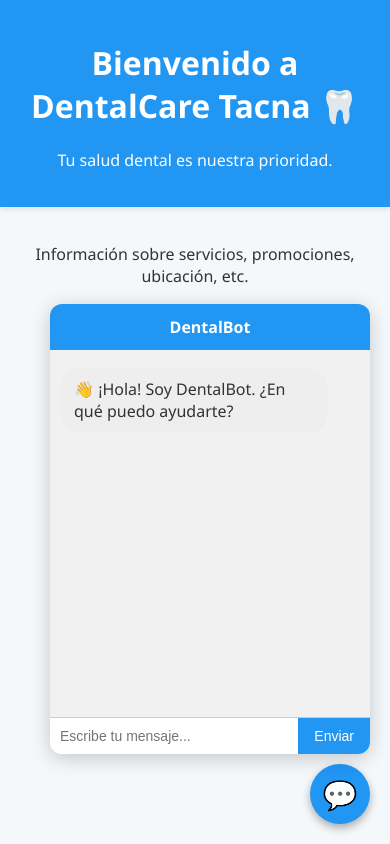
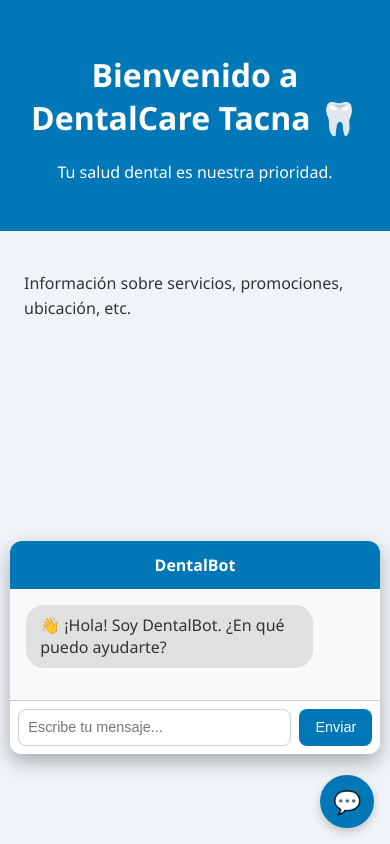
Before and after one commit to chavez-dev/dentalbot-azure, a Flask app: page / in a window 390 px wide. Run offline with Flask 3, Linux system fonts and the light colour scheme.

Commit message:
style: Chat Responsive

```diff
--- a/static/css/style.css
+++ b/static/css/style.css
@@ -1,158 +1,167 @@
-/* Estilos generales */
+/* General */
 body {
-    font-family: 'Segoe UI', Tahoma, Geneva, Verdana, sans-serif;
-    background-color: #f4f8fb;
     margin: 0;
-    padding: 0;
+    font-family: 'Segoe UI', sans-serif;
+    background: #f0f4f8;
     color: #333;
 }
 
+/* Header */
 header {
-    background-color: #2196f3;
+    background-color: #0077b6;
     color: white;
     text-align: center;
-    padding: 20px 10px;
-    box-shadow: 0 2px 6px rgba(0, 0, 0, 0.1);
+    padding: 2rem 1rem;
 }
 
 main {
-    padding: 20px;
-    text-align: center;
+    padding: 1.5rem;
+    font-size: 1rem;
+    line-height: 1.6;
 }
 
-/* Ícono del chatbot */
+/* Botón flotante */
 #bot-icon {
     position: fixed;
     bottom: 20px;
     right: 20px;
-    background-color: #2196f3;
+    background-color: #0077b6;
     color: white;
-    font-size: 28px;
-    width: 60px;
-    height: 60px;
+    font-size: 1.6rem;
     border-radius: 50%;
-    display: flex;
-    align-items: center;
-    justify-content: center;
+    padding: 0.7rem 0.8rem;
     cursor: pointer;
-    z-index: 999;
-    box-shadow: 0 4px 8px rgba(0, 0, 0, 0.3);
+    box-shadow: 0 4px 10px rgba(0, 0, 0, 0.2);
+    z-index: 1000;
+    transition: background 0.3s;
 }
 
-/* Ventana del chatbot */
+#bot-icon:hover {
+    background-color: #0096c7;
+}
+
+/* Ventana de chat */
 #chat-window {
     position: fixed;
-    bottom: 90px;
+    bottom: 80px;
     right: 20px;
     width: 320px;
-    height: 450px;
-    background-color: white;
+    max-height: 500px;
+    background: white;
     border-radius: 12px;
-    box-shadow: 0 4px 20px rgba(0, 0, 0, 0.2);
+    box-shadow: 0 8px 20px rgba(0, 0, 0, 0.3);
     display: flex;
     flex-direction: column;
     overflow: hidden;
     z-index: 1000;
 }
 
-/* Ocultar por defecto */
 .hidden {
     display: none;
 }
 
-/* Encabezado del chat */
+/* Cabecera del chat */
 .chat-header {
-    background-color: #2196f3;
+    background: #0077b6;
     color: white;
-    padding: 12px;
+    padding: 0.8rem;
+    font-weight: bold;
     text-align: center;
-    font-weight: bold;
-    font-size: 16px;
 }
 
-/* Caja de mensajes */
+/* Área del chat */
 .chat-box {
     flex: 1;
-    padding: 10px;
     overflow-y: auto;
-    background-color: #f1f1f1;
+    padding: 1rem;
+    background: #f9f9f9;
 }
 
 /* Mensajes */
 .msg {
-    margin: 8px 0;
+    margin-bottom: 1rem;
+    max-width: 85%;
 }
 
 .msg.user {
+    align-self: flex-end;
     text-align: right;
 }
 
 .msg.bot {
-    text-align: left;
+    align-self: flex-start;
 }
 
 .msg span {
     display: inline-block;
-    padding: 10px 14px;
-    border-radius: 20px;
-    max-width: 80%;
-    line-height: 1.4;
+    padding: 0.6rem 0.9rem;
+    border-radius: 18px;
+    background: #e0e0e0;
 }
 
 .msg.user span {
-    background-color: #d1edff;
-    color: #004975;
+    background: #0077b6;
+    color: white;
 }
 
-.msg.bot span {
-    background-color: #eeeeee;
-    color: #333;
-}
-
-/* Entrada de texto y botón */
+/* Entrada de texto */
 .chat-input {
     display: flex;
     border-top: 1px solid #ccc;
+    padding: 0.5rem;
+    background: #fff;
 }
 
 .chat-input input {
     flex: 1;
-    padding: 10px;
-    border: none;
-    outline: none;
-    font-size: 14px;
+    padding: 0.6rem;
+    font-size: 1rem;
+    border: 1px solid #ccc;
+    border-radius: 8px;
 }
 
 .chat-input button {
-    background-color: #2196f3;
+    margin-left: 0.5rem;
+    padding: 0.6rem 1rem;
+    background-color: #0077b6;
     color: white;
     border: none;
-    padding: 10px 16px;
+    border-radius: 8px;
     cursor: pointer;
-    font-size: 14px;
 }
 
-.chat-input button:hover {
-    background-color: #1976d2;
-}
-
-/* Tabla de horarios dentro del chat */
+/* Tabla en el chat */
 .tabla-chat {
     width: 100%;
     border-collapse: collapse;
-    font-size: 13px;
-    margin-top: 10px;
+    margin-top: 0.5rem;
+    font-size: 0.9rem;
 }
 
 .tabla-chat th,
 .tabla-chat td {
     border: 1px solid #ccc;
-    padding: 6px;
+    padding: 0.4rem;
     text-align: center;
-    background-color: white;
 }
 
-.tabla-chat th {
-    background-color: #e0f0ff;
-    font-weight: bold;
+/* RESPONSIVE */
+@media screen and (max-width: 600px) {
+    #chat-window {
+        width: 95%;
+        right: 2.5%;
+        bottom: 90px;
+        max-height: 80vh;
+    }
+
+    .chat-input input,
+    .chat-input button {
+        font-size: 0.9rem;
+    }
+
+    #bot-icon {
+        bottom: 16px;
+        right: 16px;
+        font-size: 1.4rem;
+    }
 }
--- a/templates/index.html
+++ b/templates/index.html
@@ -3,6 +3,7 @@
 
 <head>
     <meta charset="UTF-8" />
+    <meta name="viewport" content="width=device-width, initial-scale=1.0" />
     <title>DentalCare Tacna</title>
     <link rel="stylesheet" href="{{ url_for('static', filename='css/style.css') }}" />
 </head>
```
